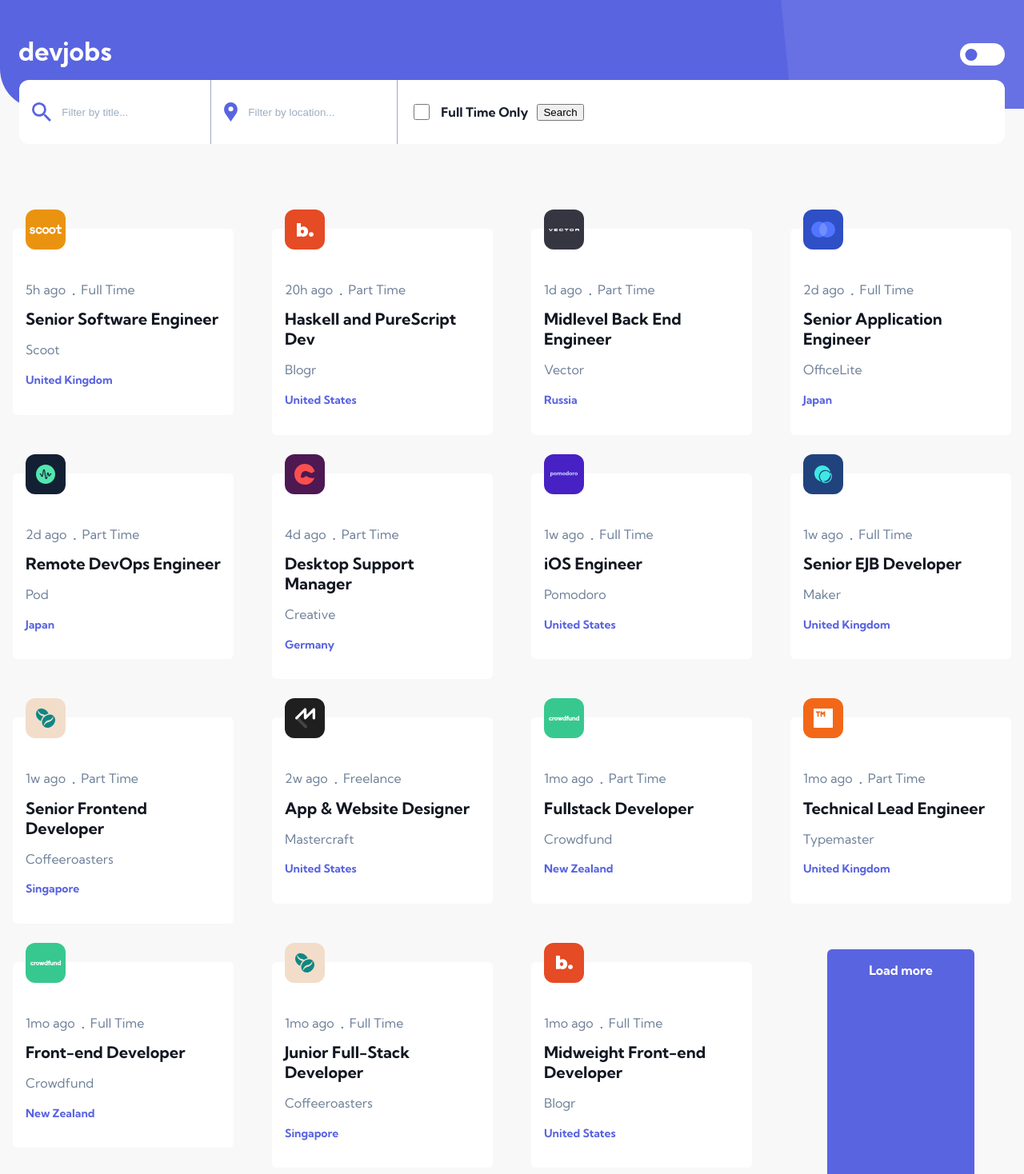
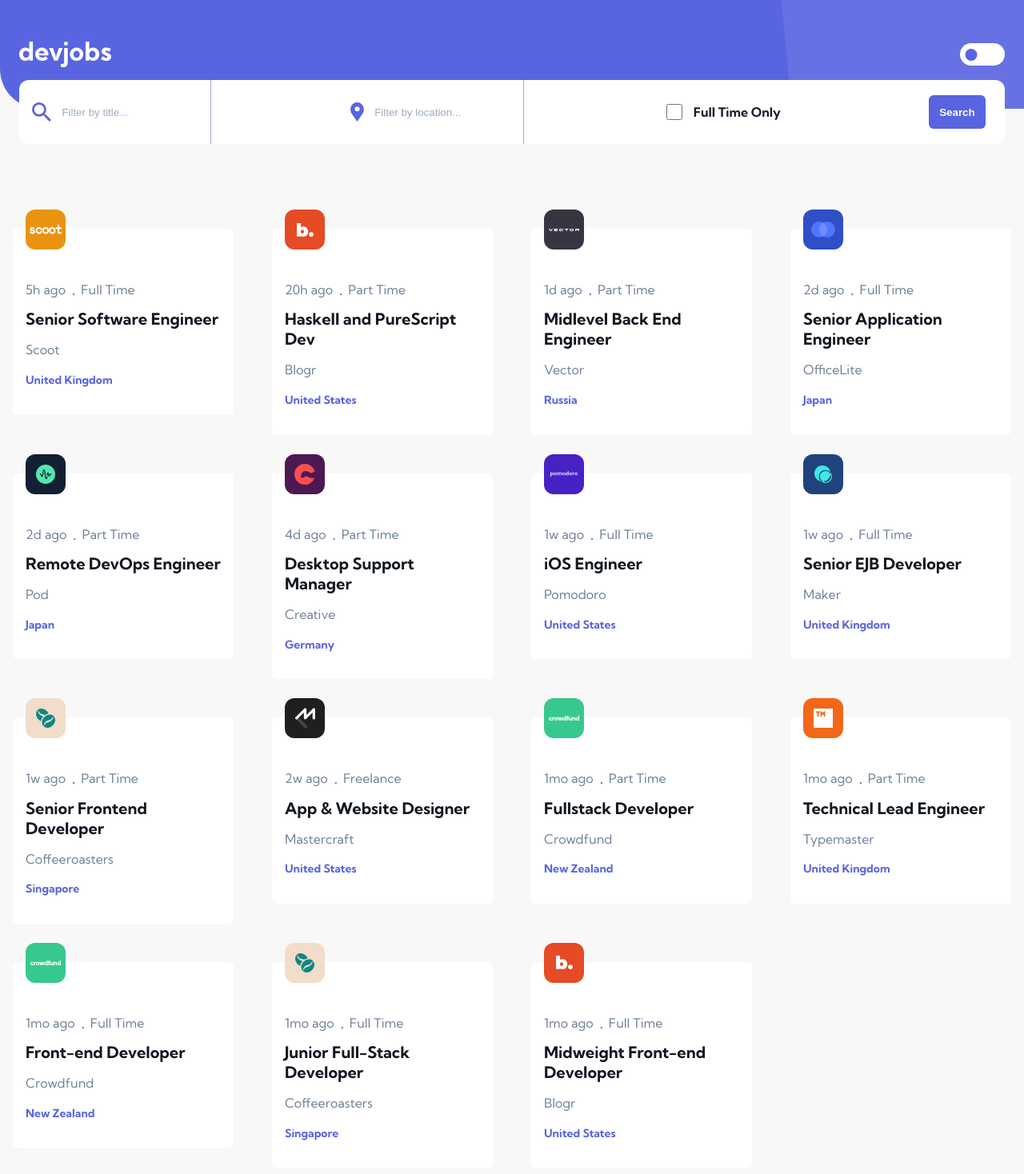
Before and after one commit to agnesnora/devjobs, a React (Vite) app: page / in a window 1280 px wide. Shown: the top 1468 px of the page at 80% size. Built offline with nearby package versions, Linux system fonts and the light colour scheme.

Commit message:
layout issues fix

```diff
--- a/src/components/JobList/JobList.style.css
+++ b/src/components/JobList/JobList.style.css
@@ -1,7 +1,8 @@
 .desktop--joblist--container {
   max-width: 1280px;
-  margin: 0 auto;
+  margin: 1em auto;
   height: 100%;
+  padding-bottom: 4em;
 }
 .desktop--joblist--container .joblist--container {
   display: grid;
@@ -9,9 +10,9 @@
   gap: 1em;
   margin-top: 30px;
 }
-.desktop--joblist--container .joblist--container .load--more--btn {
-  display: inline-block;
-  margin: 0 auto;
+.desktop--joblist--container .load--more--btn {
+  display: block;
+  margin: 3em auto;
   width: 60%;
   text-decoration: none;
   background-color: #5964e0;
@@ -21,4 +22,10 @@
   font-weight: bold;
   font-size: 1rem;
   border-radius: 6px;
+}
+
+@media (min-width: 789px) {
+  .desktop--joblist--container .load--more--btn {
+    width: 20%;
+  }
 }/*# sourceMappingURL=JobList.style.css.map */
--- a/src/components/JobList/JobList.style.scss
+++ b/src/components/JobList/JobList.style.scss
@@ -1,17 +1,20 @@
 @import "../../variables.scss";
 .desktop--joblist--container {
   max-width: 1280px;
-  margin: 0 auto;
+  margin: 1em auto;
   height: 100%;
+  padding-bottom: 4em;
   .joblist--container {
     display: grid;
     grid-template-columns: repeat(auto-fill, minmax(300px, 1fr));
     gap: 1em;
     margin-top: 30px;
+  }
   .load--more--btn {
-      display: inline-block;
-      margin: 0 auto;
+    display: block;
+    margin: 3em auto;
     width: 60%;
+
     text-decoration: none;
     background-color: $violet;
     text-align: center;
@@ -22,4 +25,10 @@
     border-radius: 6px;
   }
 }
+@media (min-width: 789px) {
+  .desktop--joblist--container {
+    .load--more--btn {
+      width: 20%;
     }
+  }
+}
--- a/src/components/JobList/JobList.tsx
+++ b/src/components/JobList/JobList.tsx
@@ -30,10 +30,10 @@
       <div className="joblist--container">
         {" "}
         <JobCard filteredJobs={filteredJobs} />
-        <Button path="#" className="load--more--btn">
-          Load more
-        </Button>
       </div>
+      <Button path="#" className="load--more--btn">
+        Load more
+      </Button>
     </div>
   );
 };
--- a/src/components/Search/Search.style.css
+++ b/src/components/Search/Search.style.css
@@ -118,16 +118,44 @@
 }
 
 @media (min-width: 789px) {
-  .form--container label {
-    display: inline;
-    vertical-align: middle;
+  .form--container {
+    display: flex;
+    justify-content: space-between;
+    padding-left: 0;
   }
-  .form--container label .checkbox {
+  .form--container .icon--input--wrapper {
+    display: flex;
+    align-items: center;
+    padding-left: 1em;
+  }
+  .form--container .icon--input--wrapper:nth-child(2) {
+    padding-left: 0;
+  }
+  .form--container .icon--input--wrapper input {
+    border-right: 1px #9daec2 solid;
+    text-align: left;
+    min-width: 200px;
+    padding-left: 1em;
+  }
+  .form--container .checkbox--label--wrapper {
+    display: flex;
+    align-items: center;
+  }
+  .form--container .checkbox--label--wrapper .checkbox {
     width: 20px;
     height: 20px;
     display: inline;
   }
-  .form--container input {
-    border-right: 1px #6e8098 solid;
+  .form--container .checkbox--label--wrapper label {
+    padding: 0.7em;
+    font-weight: bold;
+  }
+  .form--container button {
+    background-color: #5964e0;
+    color: #ffffff;
+    border: none;
+    border-radius: 6px;
+    padding: 1em;
+    font-weight: bold;
   }
 }/*# sourceMappingURL=Search.style.css.map */
--- a/src/components/Search/Search.style.scss
+++ b/src/components/Search/Search.style.scss
@@ -133,13 +133,16 @@
 @media (min-width: 789px) {
   .form--container {
     display: flex;
-    justify-content: left;
+    justify-content: space-between;
     padding-left: 0;
 
     .icon--input--wrapper {
       display: flex;
       align-items: center;
       padding-left: 1em;
+      &:nth-child(2) {
+        padding-left: 0;
+      }
       input {
         border-right: 1px $grey solid;
         text-align: left;
@@ -148,7 +151,6 @@
       }
     }
     .checkbox--label--wrapper {
-      padding-left: 1em;
       display: flex;
       align-items: center;
       .checkbox {
@@ -161,5 +163,15 @@
         font-weight: bold;
       }
     }
+
+    button {
+      background-color: $violet;
+      color: $pureWhite;
+
+      border: none;
+      border-radius: 6px;
+      padding: 1em;
+      font-weight: bold;
+    }
   }
 }
```
Also changed, not shown: src/components/Search/Search.tsx (+0 -9 lines), 2 other files (tests, documents, lock files or other folders). Lines whose indentation alone changed are shown as unchanged.
